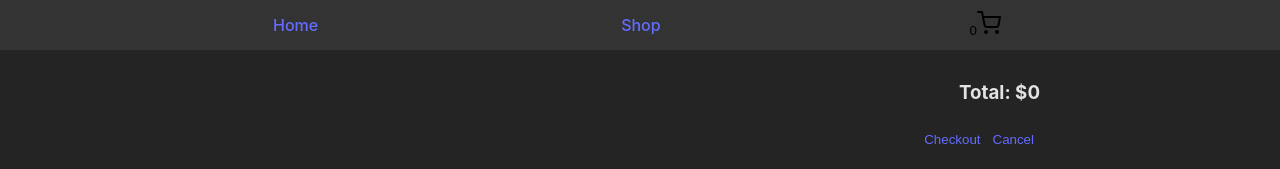
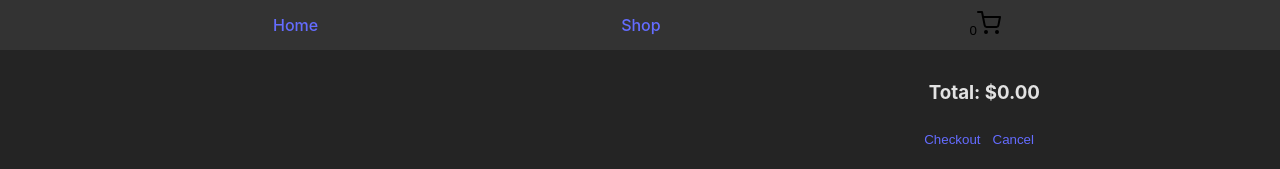
Before and after one commit to Muddybuilder/react-shopping-cart, a React (Vite) app: page /cart in a window 1280 px wide. Shown: the top 169 px of the page. Built offline with nearby package versions, Linux system fonts and the light colour scheme.

Commit message:
fix float precision

```diff
--- a/src/Cart.jsx
+++ b/src/Cart.jsx
@@ -3,12 +3,10 @@ import "./Cart.css";
 
 export default function Cart() {
   const [cartItems, setCartItems] = useOutletContext();
-  let totalPrice = 0;
 
   return (
     <div className="cart-container">
       {cartItems.map(({ item, number }) => {
-        totalPrice = totalPrice * item.price * number;
         return (
           <div key={item.title} className="cart-item">
             <div>
@@ -32,11 +30,13 @@ export default function Cart() {
         <div>
           <h3>
             Total: $
-            {cartItems.reduce((accumulator, currentValue) => {
-              return (
-                accumulator + currentValue.item.price * currentValue.number
-              );
-            }, 0)}
+            {cartItems
+              .reduce((accumulator, currentValue) => {
+                return (
+                  accumulator + currentValue.item.price * currentValue.number
+                );
+              }, 0)
+              .toFixed(2)}
           </h3>
         </div>
         <button
```
